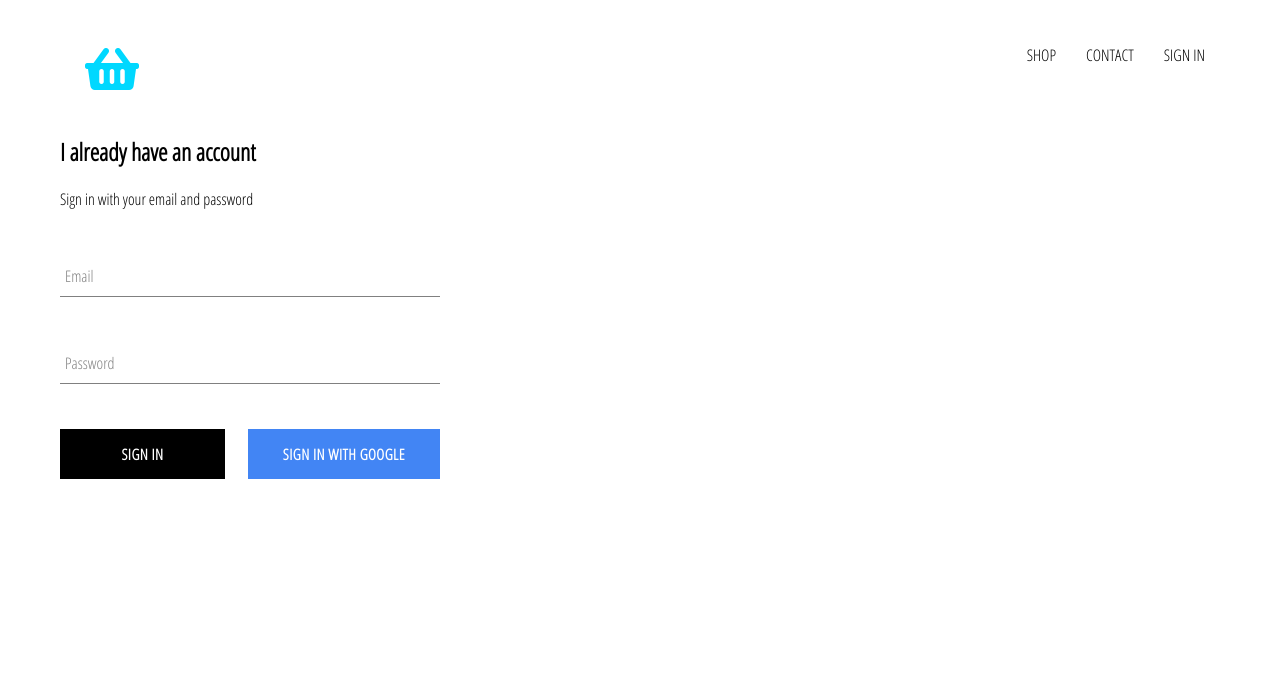
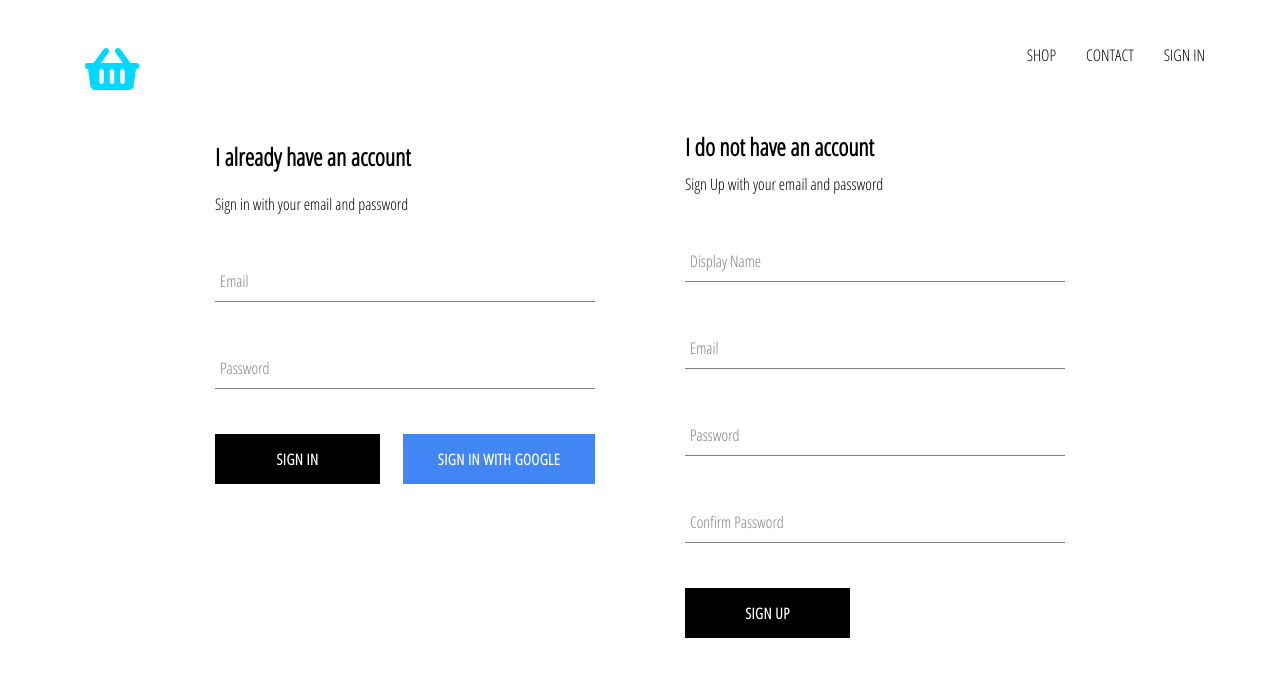
Before and after one commit to Shivaot/react-shopping, a React (Create React App) app: page /signin in a window 1280 px wide. Shown: the top 676 px of the page. Built offline with nearby package versions, Linux system fonts and the light colour scheme; no server answers.

Commit message:
SignUp with email and password added

```diff
--- a/src/App.js
+++ b/src/App.js
@@ -6,7 +6,7 @@ import HomePage from "./pages/Homepage/Homepage";
 import Shoppage from "./pages/Shoppage/Shoppage";
 import Header from "./components/Header/Header";
 import AuthPage from "./pages/AuthPage/AuthPage";
-import { auth } from './firebase/firebase.utils';
+import { auth, createUserProfileDocument } from './firebase/firebase.utils';
 
 class App extends React.Component {
   state = {
@@ -16,8 +16,14 @@ class App extends React.Component {
   unSubscribeFromAuth = null;
 
   componentDidMount() {
-    this.unSubscribeFromAuth = auth.onAuthStateChanged(user => {
-      this.setState({ currentUser: user});
+    this.unSubscribeFromAuth = auth.onAuthStateChanged(async userAuth => {
+      if (userAuth) {
+        const userRef = await createUserProfileDocument(userAuth);
+        userRef.onSnapshot(snapShot => {this.setState({currentUser :{id: snapShot.id, ...snapShot.data()}})});
+        console.log(this.state);
+      } else {
+        this.setState({ currentUser: userAuth });
+      }
     })
   }
 
@@ -26,6 +32,8 @@ class App extends React.Component {
   }
 
   render() {
+    console.log(this.state.currentUser);
+
     return (
       <div className="App">
         <Header currentUser={this.state.currentUser} />
--- a/src/components/Header/Header.jsx
+++ b/src/components/Header/Header.jsx
@@ -6,7 +6,6 @@ import { auth } from '../../firebase/firebase.utils';
 
 import './Header.styles.scss';
 const Header = (props) => {
-    console.log(props);
 
     const handleSignOut = () => {
         auth.signOut();
--- /dev/null
+++ b/src/components/SignUp/SignUp.jsx
@@ -0,0 +1,62 @@
+import React, { Component } from 'react';
+
+import './SignUp.styles.scss';
+import FormInput from '../UI/FormInput/FormInput';
+import CustomButton from '../UI/CustomButton/CustomButton';
+import { auth, createUserProfileDocument } from '../../firebase/firebase.utils';
+
+class SignUp extends Component {
+    state = {
+        displayName: '',
+        email: '',
+        password: '',
+        confirmPassword: '',
+    }
+
+    submitHandler = async (event) => {
+        event.preventDefault();
+        const { displayName } = this.state;
+        if (this.state.password !== this.state.confirmPassword) {
+            alert('passwords does not match');
+            return;
+        }
+        try {
+            const { user } = await auth.createUserWithEmailAndPassword(this.state.email,this.state.password);
+            createUserProfileDocument(user, { displayName } );
+            this.setState({
+                displayName: '',
+                email: '',
+                password: '',
+                confirmPassword: '',
+            });
+        } catch (error) {
+            console.log(error);
+
+        }
+    }
+
+    inputChangeHandler = (event) => {
+        const { name, value } = event.target;
+        this.setState({ [name]: value});
+    }
+
+    render() {
+        return (
+            <div className="sign-up">
+                <h2 className="title">I do not have an account</h2>
+                <span>Sign Up with your email and password</span>
+                <form className="sign-up-form" onSubmit={this.submitHandler}>
+                    <FormInput type="text" name="displayName" value={this.state.displayName} label="Display Name" onChange={this.inputChangeHandler} required></FormInput>
+                    <FormInput type="email" name="email" value={this.state.email} label="Email" onChange={this.inputChangeHandler} required></FormInput>
+                    <FormInput type="password" name="password" value={this.state.password} label="Password" onChange={this.inputChangeHandler} required></FormInput>
+                    <FormInput type="password" name="confirmPassword" value={this.state.confirmPassword} label="Confirm Password" onChange={this.inputChangeHandler} required></FormInput>
+                    <CustomButton type="Submit">SIGN UP</CustomButton>
+                </form>
+            </div>
+        );
+    }
+}
+
+
+
+export default SignUp;
--- /dev/null
+++ b/src/components/SignUp/SignUp.styles.scss
@@ -0,0 +1,9 @@
+.sign-up {
+    display: flex;
+    flex-direction: column;
+    width: 380px;
+
+    .title {
+        margin: 10px 0;
+    }
+}
--- a/src/firebase/firebase.utils.js
+++ b/src/firebase/firebase.utils.js
@@ -13,6 +13,27 @@ const config = {
     measurementId: "G-50TQ6ZS9KY"
 };
 
+export const createUserProfileDocument = async (userAuth, additionalData) => {
+    if (!userAuth) return;
+    const userRef = firestore.doc(`users/${userAuth.uid}`);
+    const snapShot = await userRef.get();
+    if (!snapShot.exists) {
+        const { displayName, email } = userAuth;
+        const createdAt = new Date();
+        try {
+            await userRef.set({
+                displayName,
+                email,
+                createdAt,
+                ...additionalData
+            })
+        } catch (error) {
+            console.log('error creating user',error.message);
+        }
+    }
+    return userRef;
+}
+
 firebase.initializeApp(config);
 
 export const auth = firebase.auth();
--- a/src/pages/AuthPage/AuthPage.jsx
+++ b/src/pages/AuthPage/AuthPage.jsx
@@ -2,11 +2,13 @@ import React from 'react';
 
 import './AuthPage.styles.scss';
 import SignIn from '../../components/SignIn/SignIn';
+import SignUp from '../../components/SignUp/SignUp';
 
 const AuthPage = () => {
     return (
         <div className="auth-page">
             <SignIn />
+            <SignUp />
         </div>
 
     );
--- a/src/pages/AuthPage/AuthPage.styles.scss
+++ b/src/pages/AuthPage/AuthPage.styles.scss
@@ -0,0 +1,6 @@
+.auth-page {
+    width: 850px;
+    display: flex;
+    justify-content: space-between;
+    margin: 30px auto;
+}
```
